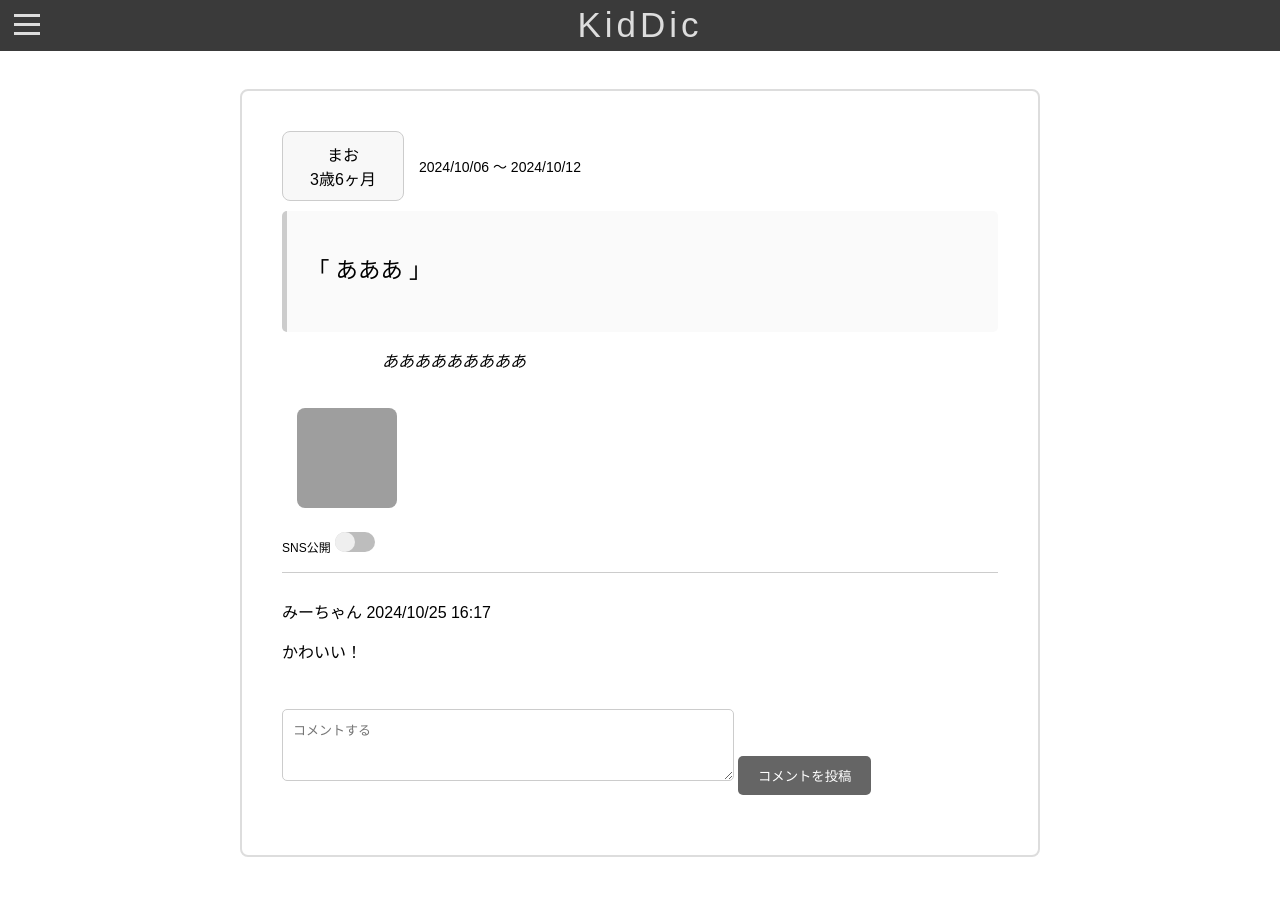
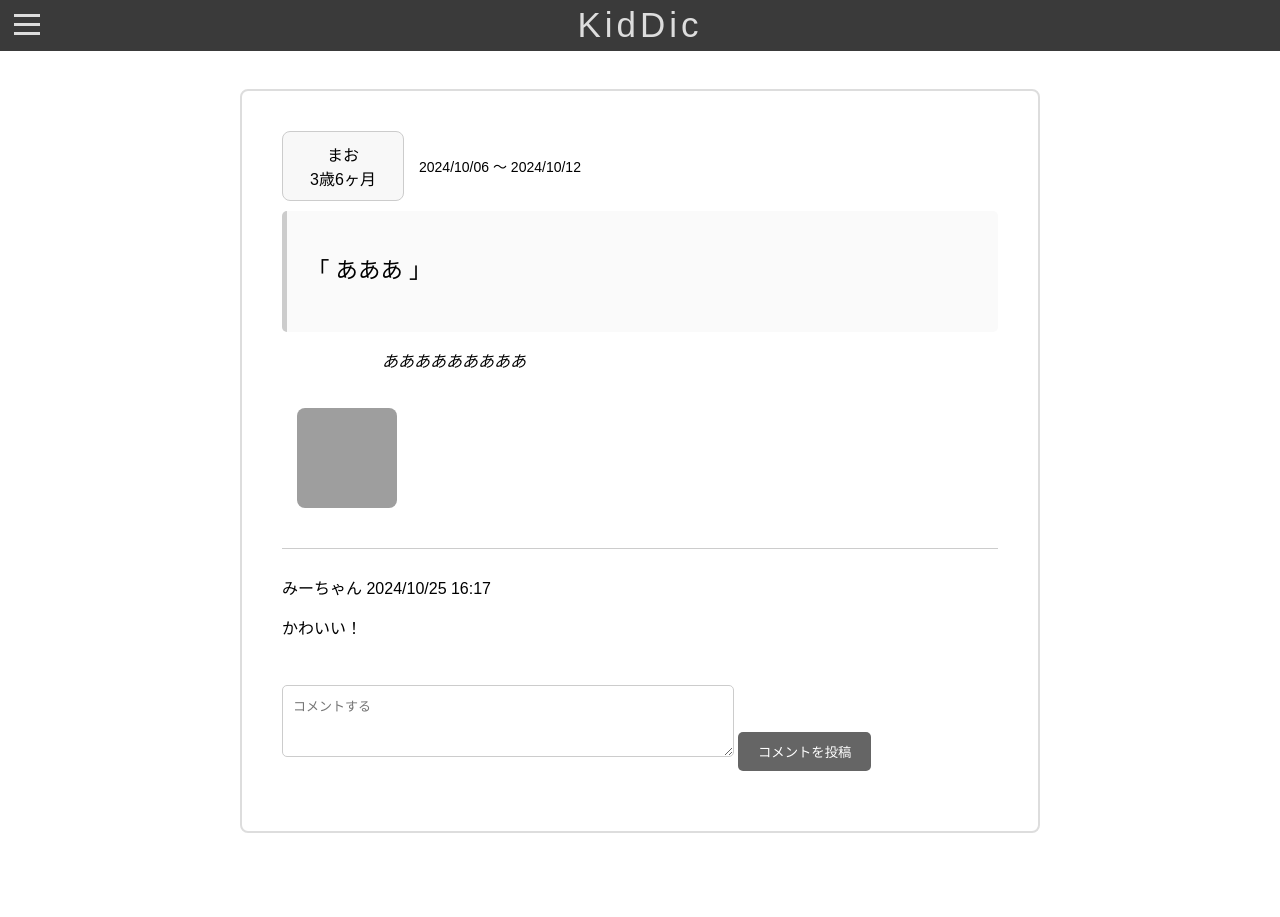
Before and after one commit to minami0619/KidDic, a Django app: page /quotes/1/ in a window 1280 px wide. Shown: the part 31-948 px from the top of the page. After the commit the page ends 864 px from the top, so only its background shows below. Run offline with Django 5.2, Linux system fonts and the light colour scheme; a user stored in the database is signed in; data comes from the database, SQL or seed files in the repository; both versions use the stored data as it was after the commit; grey boxes are pictures that could not be loaded.

Commit message:
再デプロイ

```diff
--- a/KidDic/settings.py
+++ b/KidDic/settings.py
@@ -84,7 +84,8 @@ DATABASES = {
 
 AUTH_USER_MODEL = "app.User"
 AUTHENTICATION_BACKENDS = [
-    "app.backends.UserAuthBackend"
+    "app.backends.UserAuthBackend",
+    'django.contrib.auth.backends.ModelBackend',
 ]
 # Password validation
 # https://docs.djangoproject.com/en/5.1/ref/settings/#auth-password-validators
--- a/app/forms.py
+++ b/app/forms.py
@@ -63,10 +63,18 @@ class ChildForm(forms.ModelForm):
         model = Child
         fields = ['nickname', 'birthdate']
 
+
 class QuoteForm(forms.ModelForm):
     start_date = forms.DateField(required=False, widget=forms.DateInput(attrs={'type': 'date'}))
     end_date = forms.DateField(required=False, widget=forms.DateInput(attrs={'type': 'date'}))
     category = forms.ModelChoiceField(queryset=Category.objects.all(), required=False)
+
+    # SNS公開のチェックボックスフィールドを追加
+    public = forms.BooleanField(
+        required=False,
+        label="SNS非公開にする",
+        initial=False  # チェックなしが公開
+    )
 
     class Meta:
         model = Quote
--- a/app/models.py
+++ b/app/models.py
@@ -66,7 +66,7 @@ class Quote(models.Model):
     user = models.ForeignKey(settings.AUTH_USER_MODEL, on_delete=models.CASCADE, null=True, blank=True)
     content = models.CharField(max_length=255)
     description = models.TextField(blank=True)
-    public = models.BooleanField(default=False)
+    public = models.BooleanField(default=True)
     created_at = models.DateTimeField(auto_now_add=True)
     updated_at = models.DateTimeField(auto_now=True)
 
@@ -92,14 +92,14 @@ class Comment(models.Model):
 
 
 class Family(models.Model):
-    invite_url = models.CharField(max_length=255, unique=True)  # 家族招待用のURL
+    invite_url = models.CharField(max_length=255, unique=True, blank=True)  # 家族招待用のURL
     created_at = models.DateTimeField(auto_now_add=True)  # 作成日時
     updated_at = models.DateTimeField(auto_now=True)  # 更新日時
 
     def save(self, *args, **kwargs):
-        if not self.invite_url:
-            self.invite_url = str(uuid.uuid4())  # UUIDを使ってURLを生成
-        super().save(*args, **kwargs)
+        # invite_urlが設定されていない場合でもUUIDを自動生成
+        self.invite_url = str(uuid.uuid4())  # UUIDを使ってURLを常に生成
+        super().save(*args, **kwargs)  # 親クラスのsaveを呼び出し
 
     def __str__(self):
         return self.invite_url  # URLを文字列表現として返す
--- a/app/static/css/styles.css
+++ b/app/static/css/styles.css
@@ -423,55 +423,6 @@
   background-color: #ffffff;
 }
 
-/* 個別名言画面SNS公開トグル */
-.toggle-container {
-  display: flex;
-  flex-direction: column;
-  align-items: center;
-}
-
-.toggle-text {
-  font-size: 12px;
-  margin-bottom: 5px; /* トグルスイッチとの間隔 */
-  color: #000; /* テキストの色 */
-  text-align: center; /* テキストを中央に揃える */
-}
-
-.toggle-button-1 {
-  position: relative;
-  display: inline-block;
-  width: 40px;
-  height: 20px;
-  border-radius: 20px;
-  background-color: #bdbdbd;
-  cursor: pointer;
-  transition: background-color .4s;
-}
-
-.toggle-button-1:has(input:checked) {
-  background-color: #4bd865;
-}
-
-.toggle-button-1::after {
-  position: absolute;
-  top: 0;
-  left: 0;
-  width: 20px;
-  height: 20px;
-  border-radius: 50%;
-  background-color: #ffffffc0;
-  content: '';
-  transition: left .4s;
-}
-
-.toggle-button-1:has(input:checked)::after {
-  left: 20px;
-}
-
-.toggle-button-1 input {
-  display: none;
-}
-
 
 
 /* 個別名言画面のCSS */
@@ -612,7 +563,8 @@
 
 .button-group {
   display: flex;
-  justify-content: space-between;
+  justify-content: center; /* 中央揃え */
+  gap: 15px; /* ボタン間のスペースを5pxに設定 */
 }
 
 .button-group button {
@@ -794,3 +746,9 @@ body {
   pointer-events: none;
   opacity: 0.6;
 }
+
+.sns-visibility {
+  display: flex;
+  align-items: center; /* チェックボックスと文字を垂直方向の中央に揃える */
+  gap: 5px;
+}
--- a/app/templates/quote_detail.html
+++ b/app/templates/quote_detail.html
@@ -72,14 +72,6 @@
                 <div id="caption"></div>
                 </div>
 
-                <!-- SNS公開のON/OFFトグルスイッチ -->
-                <div class="sns-toggle">
-                    <span class="toggle-text">SNS公開</span>
-                    <label class="toggle-button-1">
-                        <input type="checkbox" name="public" {% if quote.public %}checked{% endif %}>
-                    </label>
-                </div>
-
                 <!-- コメント表示 -->
                 <div class="comments">
                     <ul>
--- a/app/views.py
+++ b/app/views.py
@@ -11,7 +11,7 @@ from django.db import IntegrityError
 from datetime import datetime
 from django.contrib.auth.decorators import login_required
 from .forms import QuoteForm
-from .models import Child, Quote
+from .models import Child, Quote, Category
 from django.utils import timezone
 from django.urls import reverse
 
@@ -99,9 +99,9 @@ class HomeView(LoginRequiredMixin, View):
         sort_order = request.GET.get('sort_order', 'newest')
 
         if sort_order == 'newest':
-            quotes = quotes.order_by('-start_date')
+            quotes = quotes.order_by('-created_at')
         elif sort_order == 'oldest':
-            quotes = quotes.order_by('start_date')
+            quotes = quotes.order_by('created_at')
         elif sort_order == 'alphabet':
             quotes = quotes.order_by('content')
 
@@ -109,7 +109,7 @@ class HomeView(LoginRequiredMixin, View):
         categories = Category.objects.all()
 
         # フォームの設定
-        form = QuoteForm()
+        form = QuoteForm() if request.user.is_authenticated else None
 
         # テンプレートにデータを渡してレンダリング
         return render(request, 'home.html', {
@@ -121,20 +121,22 @@ class HomeView(LoginRequiredMixin, View):
 
     def post(self, request):
         form = QuoteForm(request.POST, request.FILES)
+        print("Form data:", request.POST)
         if form.is_valid():
             quote = form.save(commit=False)
             quote.start_date = form.cleaned_data.get('start_date')
             quote.end_date = form.cleaned_data.get('end_date')
             quote.child = form.cleaned_data.get('child')
             quote.description = form.cleaned_data.get('description')
+            quote.category = form.cleaned_data.get('category')
+            quote.user = request.user
+            print("Public field:", form.cleaned_data.get('public'))  # デバッグ用
 
-            category_id = form.cleaned_data.get('category')
-            if category_id:
-                category = Category.objects.get(id=category_id)
-                quote.category = category
+            # publicフィールドの処理: 'on' か 'off' をチェック
+            if request.POST.get('public') == 'on':
+                quote.public = True
             else:
-                quote.category = None
-
+                quote.public = False
             quote.save()
             return redirect('home')
 
@@ -149,20 +151,6 @@ class HomeView(LoginRequiredMixin, View):
             'quotes': quotes,
             'categories': categories,
         })
-
-@login_required
-def home_view(request):
-    if request.method == 'POST':
-        form = QuoteForm(request.POST)
-        if form.is_valid():
-            quote = form.save(commit=False)  # フォームを一旦保存しない
-            quote.user = request.user        # ログインユーザーを設定
-            quote.save()                     # ユーザー情報を含めて保存
-            return redirect('home')
-    else:
-        form = QuoteForm()
-
-    return render(request, 'home.html', {'form': form})
 
 
 
```
Also changed, not shown: app/static/js/modal.js (+0 -34 lines), app/templates/home.html (+14 -12 lines), app/templates/quote_edit.html (+8 -0 lines), app/migrations/0003_alter_family_invite_url_alter_quote_public.py (added), db.sqlite3.
